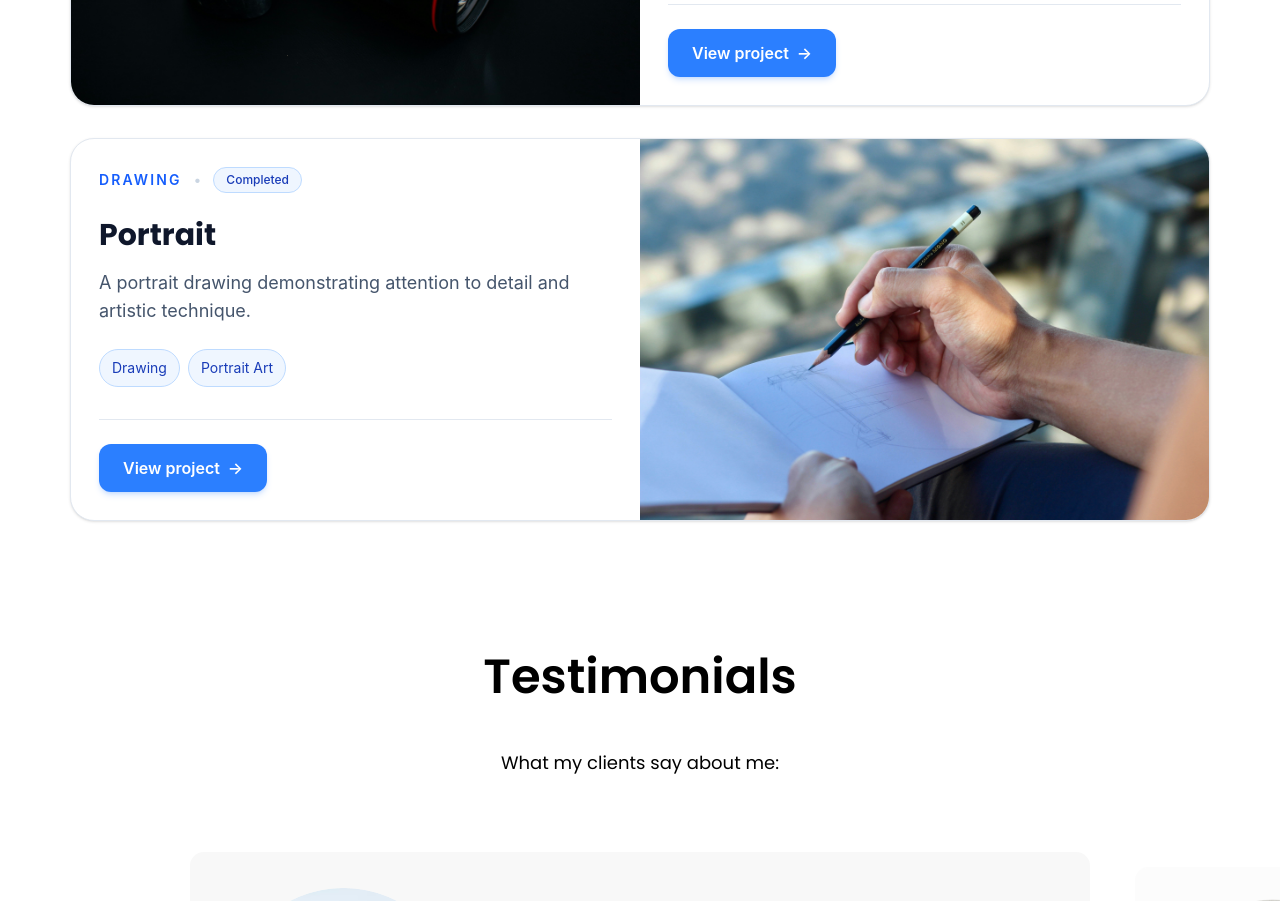
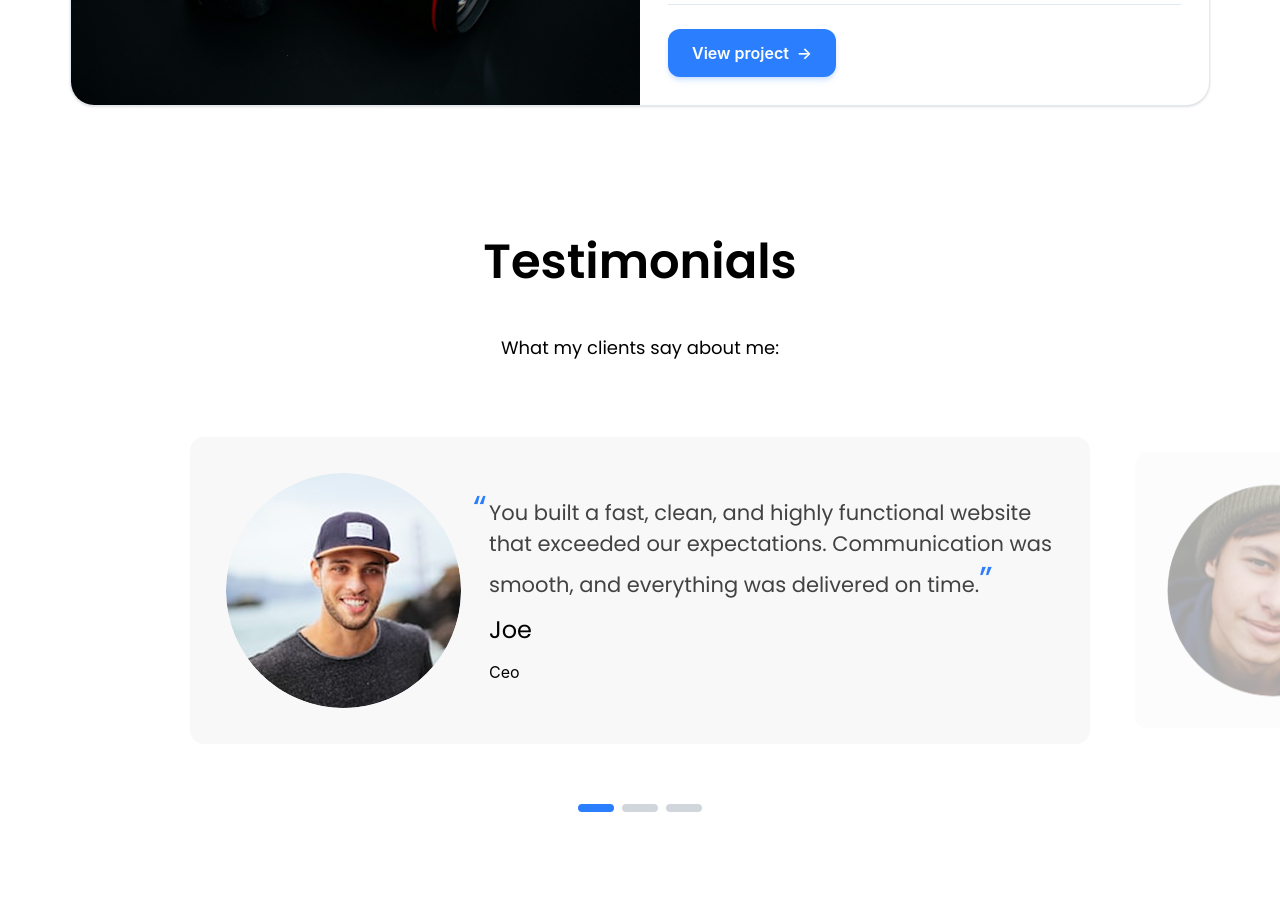
Before and after one commit to amirhussainnaweed/portfolio, a React (Vite) app: page /services in a window 1280 px wide. Shown: the part 9080-9981 px from the top of the page. Built offline with nearby package versions, Linux system fonts and the light colour scheme; a web font is replaced by a local one.

Commit message:
updated projects

```diff
--- a/src/data/projects.js
+++ b/src/data/projects.js
@@ -83,22 +83,5 @@ export const projects = [
     overview: "I build this website and included all their information, so they would have a good online presence as the internet use is surging among people in Afghanistan. It has sections like: about, activities, our studens, our perspective, our plans and more. I also added a part where I think does the most for commercial aspect and that is a section where students can play educational and fun games according to their own level.",
     challenges: [],
     gallery: [],
-  },
-  {
-    id: 6,
-    slug: "portraits",
-    src: "/images/projects_photos/sketching.jpg",
-    part: "Drawing",
-    about: "Portrait",
-    description:
-      "A portrait drawing demonstrating attention to detail and artistic technique.",
-    status: "Completed",
-    technologies: ["Drawing", "Portrait Art"],
-    link: "#",
-    github: "#",
-    featured: false,
-    overview: "",
-    challenges: [],
-    gallery: [],
   }
 ];
```
